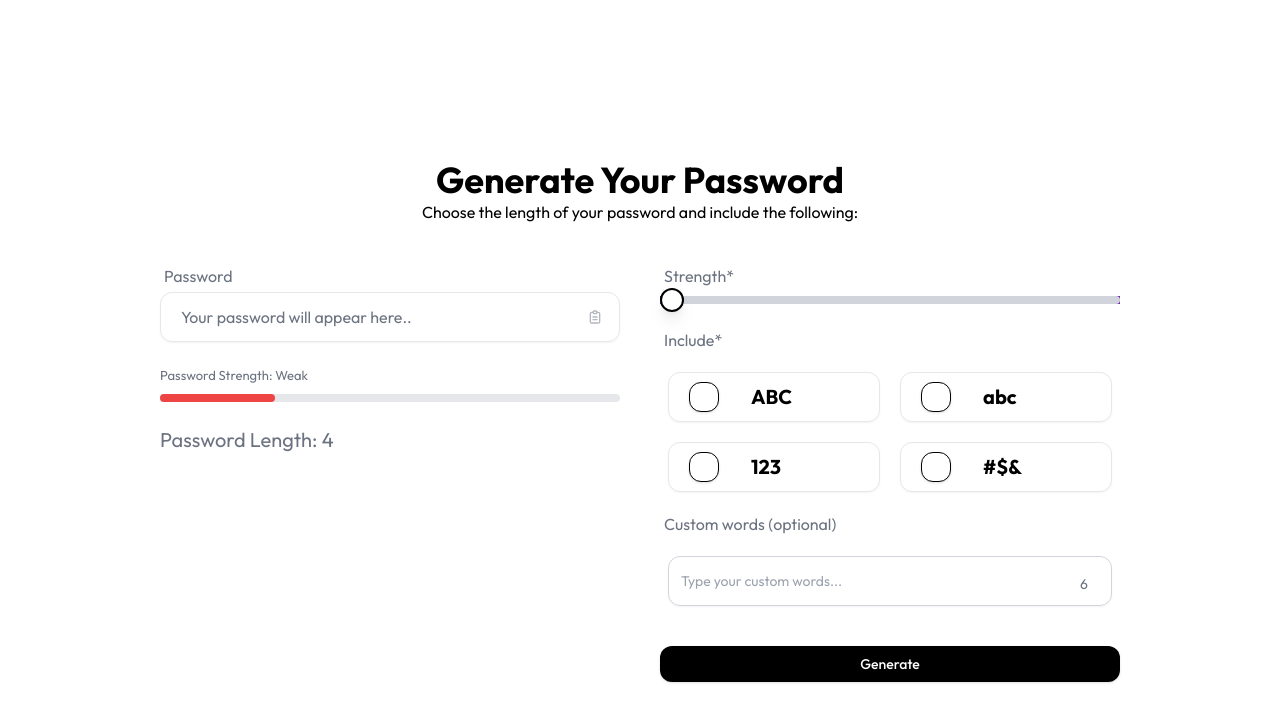
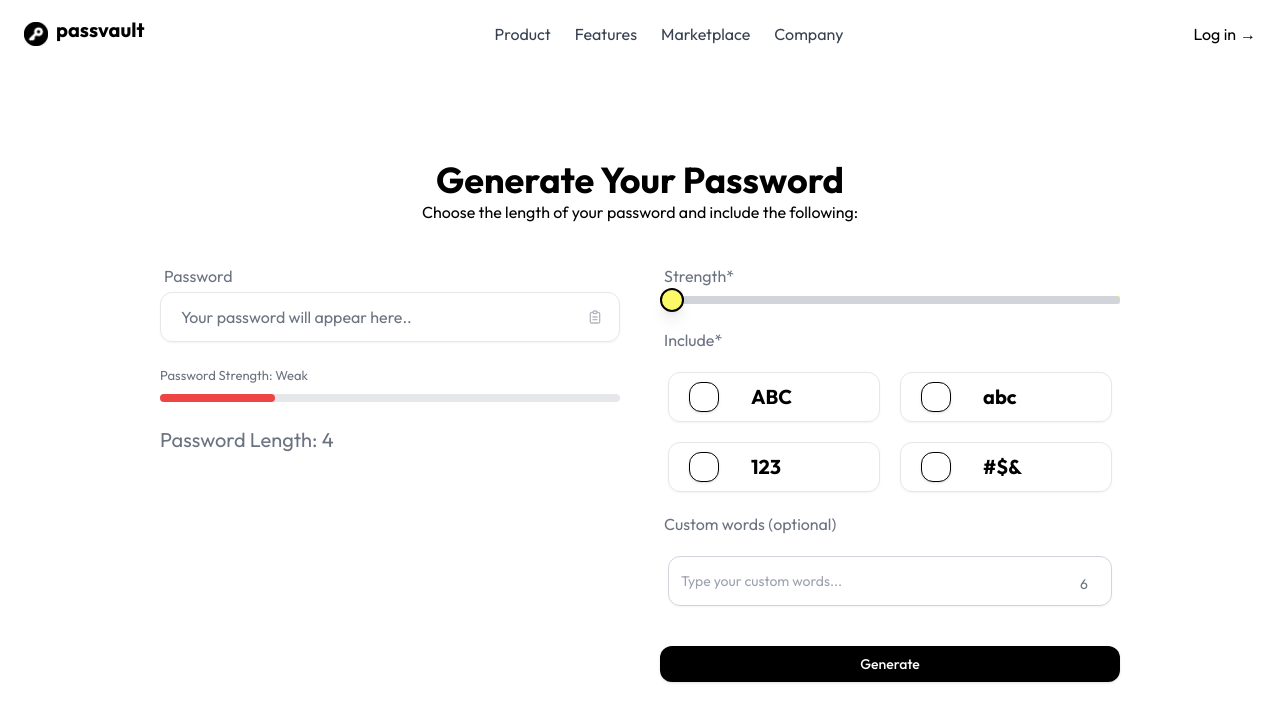
Before and after one commit to JunaidAhammedU/passvault, a Next.js app: page /get-new-pass in a window 1280 px wide. Shown: the top 722 px of the page. Built offline with nearby package versions, Linux system fonts and the light colour scheme.

Commit message:
new theme same as landing

```diff
--- a/app/get-new-pass/page.tsx
+++ b/app/get-new-pass/page.tsx
@@ -2,6 +2,7 @@
 
 import { Button } from "@/components/ui/button";
 import { Checkbox } from "@/components/ui/checkbox";
+import Navbar from "@/components/ui/Header";
 import { Input } from "@/components/ui/input";
 import Progress from "@/components/ui/progress";
 import { Slider } from "@/components/ui/slider";
@@ -47,6 +48,8 @@ export default function Page() {
   const { strength, color, value } = getPasswordStrength(password || "");
 
   return (
+    <>
+      <Navbar />
       <div className="p-10 md:p-20 lg:p-32 xl:p-40 items-center">
         <div className="text-center">
           <h2 className="text-4xl font-bold text-center">
@@ -71,8 +74,8 @@ export default function Page() {
               >
                 {isCopied ? (
                   <>
-                  <TbSparkles className="absolute rotate-45 top-1 left-2 text-[#7756ee]" />
-                  <TbClipboardCheck className="text-3xl text-[#7756ee] -rotate-12" />
+                    <TbSparkles className="absolute rotate-45 top-1 left-2 text-black" />
+                    <TbClipboardCheck className="text-3xl text-black -rotate-12" />
                   </>
                 ) : (
                   <TbClipboardText className="text-3xl hover:text-black text-gray-500 transition duration-300 cursor-pointer" />
@@ -104,7 +107,7 @@ export default function Page() {
                 step={1}
                 value={[length]}
                 onValueChange={(value) => setLength(value[0])}
-              className="w-full mt-2 bg-purple-800 mb-6"
+                className="w-full mt-2 bg-[#FBF967] mb-6"
               />
             </div>
             <label className="text-gray-500 p-1">Include*</label>
@@ -112,7 +115,7 @@ export default function Page() {
               {checkbox.map((data, ind) => (
                 <div
                   className={`flex items-center border rounded-xl shadow-sm w-full h-[50px] ${
-                  data.state ? "border-[#7756ee]" : ""
+                    data.state ? "border-black" : ""
                   }`}
                   key={data.title}
                 >
@@ -120,7 +123,7 @@ export default function Page() {
                     checked={data.state}
                     onCheckedChange={() => handleCheckbox(ind)}
                     className={`ml-5 rounded-xl  h-[30px] w-[30px] bg-white ${
-                    data.state ? " border border-[#7756ee]" : ""
+                      data.state ? " border border-black" : ""
                     }`}
                   />
                   <h1 className="font-bold text-xl ml-8 ">{data.title}</h1>
@@ -154,5 +157,6 @@ export default function Page() {
           </div>
         </div>
       </div>
+    </>
   );
 }
--- a/app/page.tsx
+++ b/app/page.tsx
@@ -15,6 +15,7 @@ import {
   BsTwitterX,
 } from "react-icons/bs";
 import Navbar from "@/components/ui/Header";
+import Link from "next/link";
 
 export default function Home() {
   const router = useRouter();
@@ -34,9 +35,11 @@ export default function Home() {
               </h1>
             </div>
             <div className="mt-8 flex flex-col sm:flex-row sm:justify-center gap-4">
-              <Button className="bg-black text-white text-lg py-3 px-6 hover:bg-gray-800 transition rounded-sm">
-                Generate Password*
-              </Button>
+              <Link href={"/get-new-pass"}>
+                <Button className="bg-black text-white text-lg py-3 px-6 hover:bg-gray-800 transition rounded-sm">
+                  Generate Password*
+                </Button>
+              </Link>
               <Button className="bg-white text-black text-lg py-3 px-6 hover:bg-gray-100 transition rounded-sm">
                 Manage Passwords
               </Button>
--- a/components/ui/Header.tsx
+++ b/components/ui/Header.tsx
@@ -4,6 +4,7 @@ import Link from "next/link";
 const Navbar = () => {
   return (
     <nav className="flex flex-wrap items-center justify-between px-6 py-4 z-50 fixed w-full bg-white">
+      <Link href={"/"}>
         <div className="flex items-center">
           <Image
             src="/logo.png"
@@ -15,6 +16,7 @@ const Navbar = () => {
           />
           <span className="pl-2 mb-2 text-xl font-bold">passvault</span>
         </div>
+      </Link>
 
       <div className="hidden md:flex items-center space-x-6">
         <a className="text-gray-700 hover:text-black">Product</a>
--- a/components/ui/slider.tsx
+++ b/components/ui/slider.tsx
@@ -18,9 +18,9 @@ const Slider = React.forwardRef<
     {...props}
   >
     <SliderPrimitive.Track className="relative h-2 w-full grow overflow-hidden rounded-full bg-gray-300">
-      <SliderPrimitive.Range className="absolute h-full bg-gradient-to-r from-purple-700 to-purple-900 rounded-full cursor-pointer" />
+      <SliderPrimitive.Range className="absolute h-full bg-black rounded-full cursor-pointer" />
     </SliderPrimitive.Track>
-    <SliderPrimitive.Thumb className="block h-6 w-6 rounded-full cursor-pointer border-2 border-black bg-white shadow-lg transition-transform transform hover:scale-110 focus-visible:outline-none focus-visible:ring-2 focus-visible:ring-purple-400 disabled:pointer-events-none disabled:opacity-50" />
+    <SliderPrimitive.Thumb className="block h-6 w-6 rounded-full cursor-pointer border-2 border-black bg-[#FBF967] shadow-lg transition-transform transform hover:scale-110 focus-visible:outline-none focus-visible:ring-2 focus-visible:ring-purple-400 disabled:pointer-events-none disabled:opacity-50" />
   </SliderPrimitive.Root>
 ));
 Slider.displayName = SliderPrimitive.Root.displayName;
```
Lines whose indentation alone changed are shown as unchanged.
